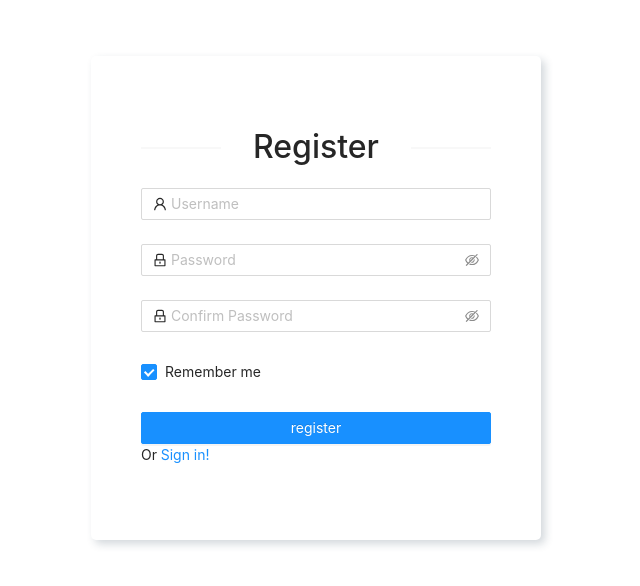
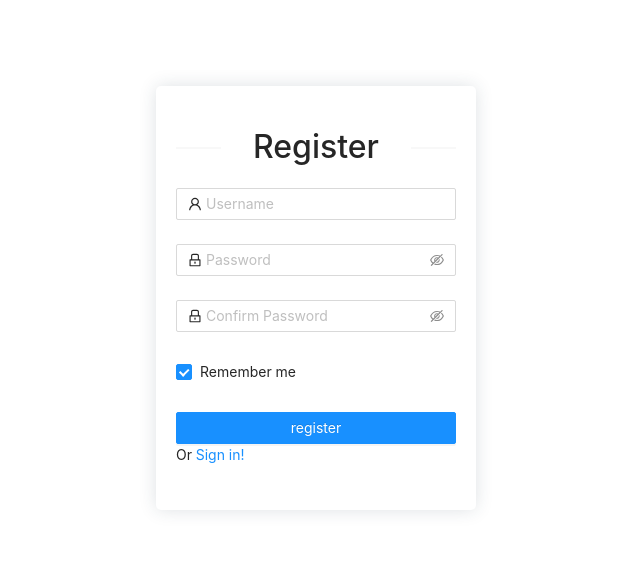
Before and after one commit to sl14888/React-Authorization, a React (Create React App) app: page /register in a window 1280 px wide. Shown: the part 102-688 px from the top of the page, without its empty margins (324-964 px from the left). Built offline with nearby package versions, Linux system fonts and the light colour scheme.

Commit message:
refactoring

```diff
--- a/src/App.scss
+++ b/src/App.scss
@@ -1,33 +1,19 @@
 .login,
 .register {
-  display: flex;
-  align-items: center;
-  justify-content: center;
-  height: 100vh;
-
   &-divider .ant-divider-inner-text {
     font-size: 32px;
   }
 
-  &-wrapper {
-    padding: 50px;
-    box-shadow: 4px 4px 8px 0px rgba(34, 60, 80, 0.2);
-    border-radius: 5px;
-  }
-
   &-form {
-    max-width: 100%;
-    width: 350px;
-  }
-
-  &-form {
-    &-forgot {
-      float: right;
-    }
-
     &-button {
       width: 100%;
     }
   }
+}
 
+.wrapper {
+  padding: 20px;
+  box-shadow: 0px 0px 18px -1px rgba(34, 60, 80, 0.17);
+  border-radius: 5px;
+  background: #fff;
 }
--- a/src/pages/LoginPage.js
+++ b/src/pages/LoginPage.js
@@ -2,7 +2,7 @@ import React from 'react';
 import { Link } from 'react-router-dom';
 
 import { LockOutlined, UserOutlined } from '@ant-design/icons';
-import { Button, Checkbox, Divider, Form, Input } from 'antd';
+import { Button, Checkbox, Col, Divider, Form, Input, Row } from 'antd';
 
 const LoginPage = () => {
   const onFinish = (values) => {
@@ -10,8 +10,8 @@ const LoginPage = () => {
   };
 
   return (
-    <div className="login">
-      <div className="login-wrapper">
+    <Row type="flex" justify="center" align="middle" style={{ height: '100vh' }}>
+      <Col xs={20} sm={16} md={12} lg={8} xl={6} className="wrapper">
         <Divider className="login-divider">Login</Divider>
         <Form
           name="normal_login"
@@ -51,8 +51,8 @@ const LoginPage = () => {
             Or <Link to="/register">register now!</Link>
           </Form.Item>
         </Form>
-      </div>
-    </div>
+      </Col>
+    </Row>
   );
 };
 
--- a/src/pages/RegisterPage.js
+++ b/src/pages/RegisterPage.js
@@ -2,7 +2,7 @@ import React from 'react';
 import { Link } from 'react-router-dom';
 
 import { LockOutlined, UserOutlined } from '@ant-design/icons';
-import { Button, Checkbox, Divider, Form, Input } from 'antd';
+import { Button, Checkbox, Col, Divider, Form, Input, Row } from 'antd';
 
 const RegisterPage = () => {
   const onFinish = (values) => {
@@ -10,8 +10,8 @@ const RegisterPage = () => {
   };
 
   return (
-    <div className="register">
-      <div className="register-wrapper">
+    <Row type="flex" justify="center" align="middle" style={{ height: '100vh' }}>
+      <Col xs={20} sm={16} md={12} lg={8} xl={6} className="wrapper">
         <Divider className="register-divider">Register</Divider>
 
         <Form
@@ -85,8 +85,8 @@ const RegisterPage = () => {
             Or <Link to="/login">Sign in!</Link>
           </Form.Item>
         </Form>
-      </div>
-    </div>
+      </Col>
+    </Row>
   );
 };
 
--- /dev/null
+++ b/src/store/index.js
@@ -0,0 +1 @@
+import { createSlice } from '@reduxjs/toolkit';
```
Also changed, not shown: src/store/slices/userSlice.js (added).
